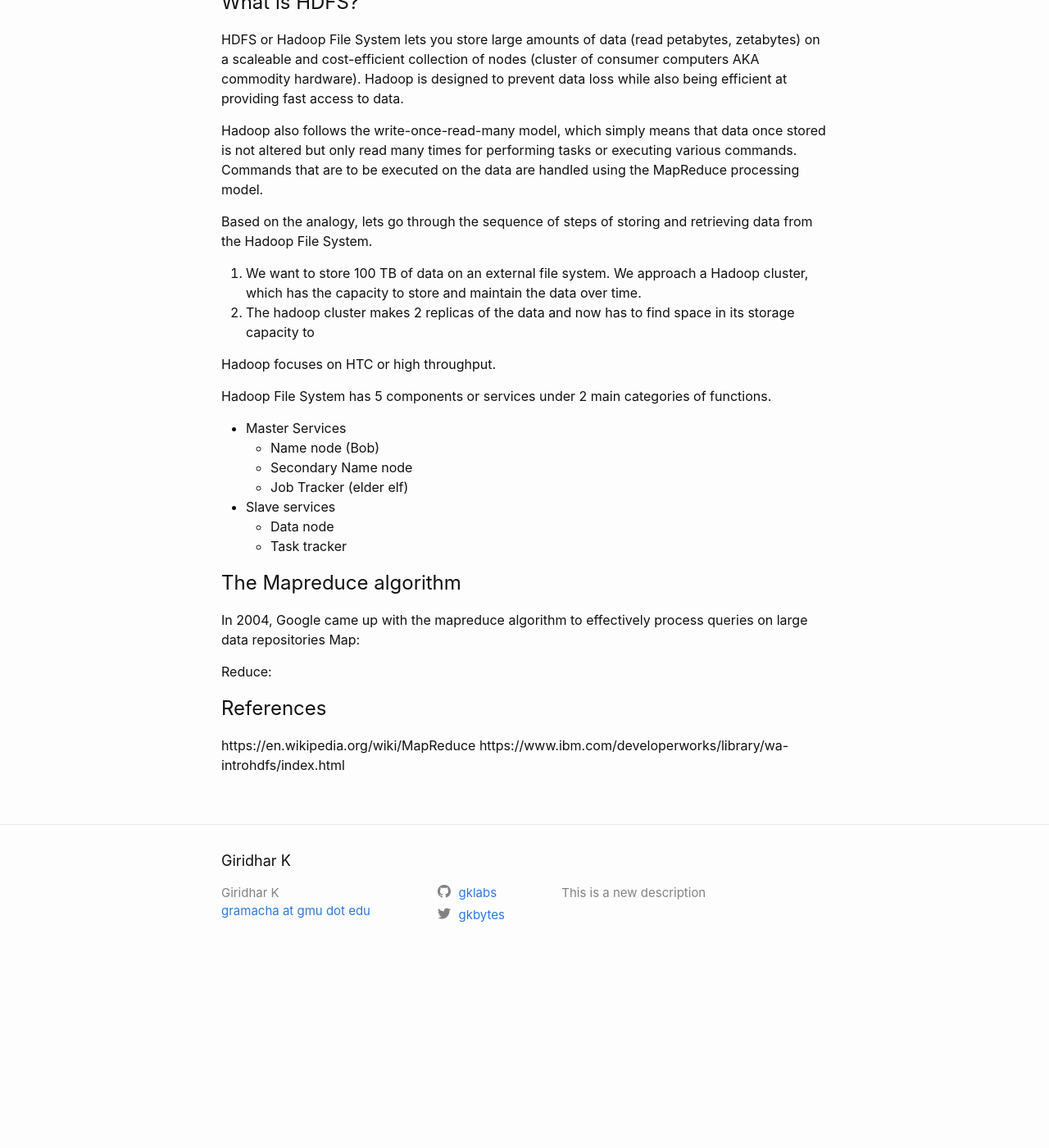
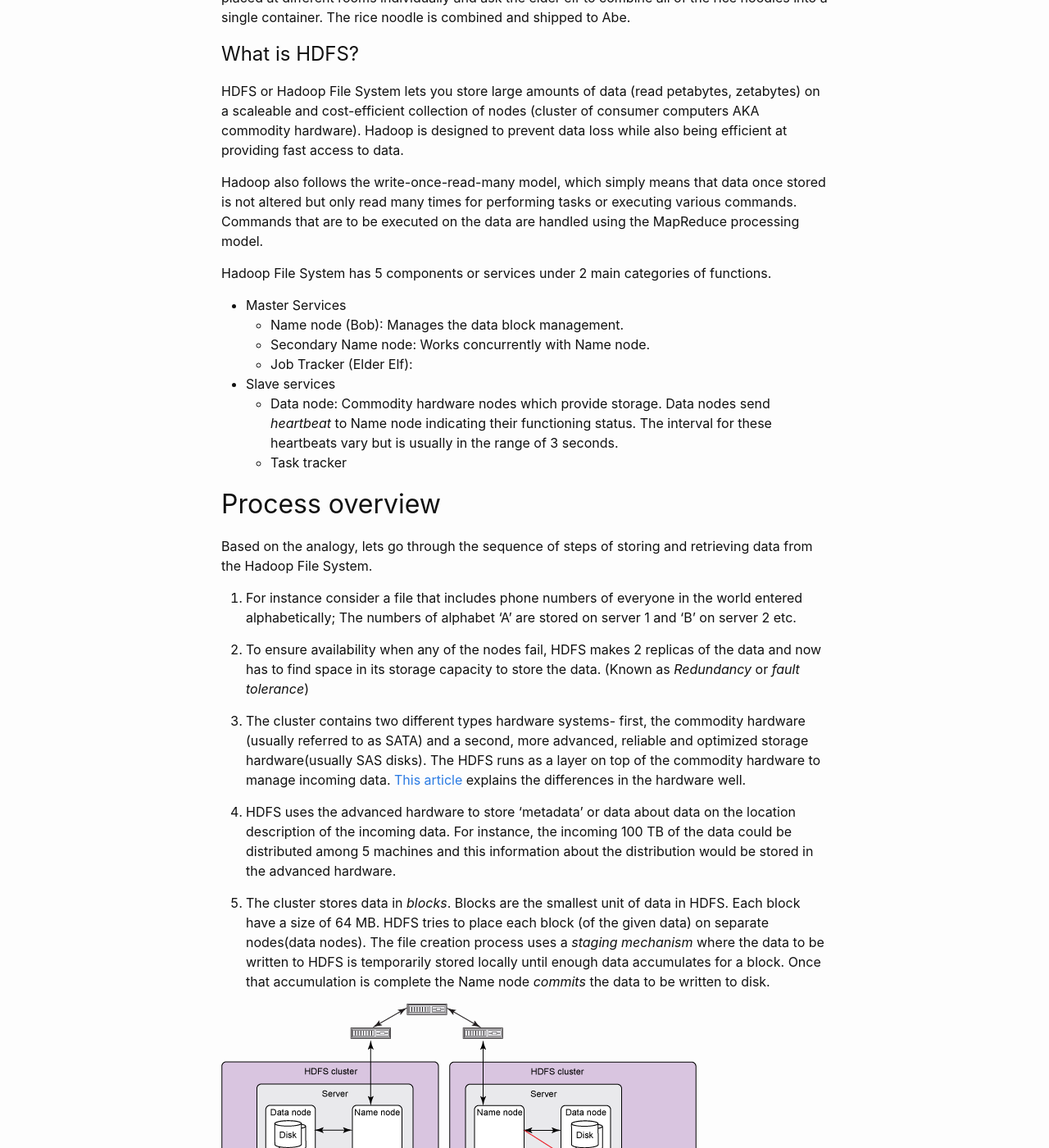
Before and after one commit to gklabs/gklabs.github.io, a Jekyll site: the page built from _posts/2020-05-25-gentle-intro-hadoop.markdown, in a window 1280 px wide and 1400 px high, scrolled down 1505 px. Shown: the whole window at 82% size. Built offline with Jekyll 4.4.1, drawn with Linux system fonts in a browser that asks for light colours; before the commit the page ends 2693 px from its top, so only the background shows below that; some of the changed text lies outside the part shown.

Commit message:
more progress in hadoop article

```diff
--- a/_posts/2020-05-25-gentle-intro-hadoop.markdown
+++ b/_posts/2020-05-25-gentle-intro-hadoop.markdown
@@ -4,6 +4,8 @@ title: "A gentle introduction to Hadoop"
 date: 2020-05-25 19:00:00
 categories: Big Data Hadoop
 ---
+status: in progress
+
 
 Introduction
 ====================
@@ -16,6 +18,7 @@ Why do we care about Big Data ?
 Consider the following facts:
 * Humans and human created systems generate a lot of data.
 * 95% of the new data was generated between 2010- 2016
+
 
 ![Information growth](/assets/Hilbert_InfoGrowth.png){:class="img-responsive"}
 
@@ -33,10 +36,9 @@ Data is knowledge and knowledge is wealth. If Machine learning models are a vehi
 
 Bob and the magic godown: An anology for Hadoop
 =================
-Consider farmer Abe cultivating rice and has a storage space in his house to store his yield. But the storage space is enough just to store yield of 100 sacks while on a good year he can end up with a yield more than 300 to 500 sacks. He would now have to approach the magic godown whose owner Bob is a friend to store the excess yield. Bob maintains a book with the details of room capacity and a team of elves in charge of each of the rooms in the godown. He offers to store all of Abe's yield. The magic in the godown is that it can create 2 replicas of the stock that is brought to it.
+Consider farmer Abe cultivating rice and has a storage space in his house to store his yield. But the storage space is enough just to store yield of 100 sacks while on a good year he can end up with a yield more than 300 to 500 sacks. He would now have to approach the magic godown whose owner Bob is a friend to store the excess yield. Bob maintains a book with the details of room capacity and a team of elves in charge of each of the rooms in the godown. He offers to store all of Abe's yield. The magic in the godown is that it can create 2 replicas of the stock that is brought to it. This is because Bob knows that his team of elves can sometimes be inefficient and therefore makes multiple copies of the stock.
 
 Two months later Abe wants 20 sacks of rice from the godown to make rice noodles and he goes to the godown. Bob knowing that the godown is capable of magic, *asks* for the recipe for the rice noodles and gives it to the godown elves. The godown elves *apply* the recipe to the sacks of rice placed at different rooms individually and ask the elder elf to combine all of the rice noodles into a single container. The rice noodle is combined and shipped to Abe.
-
 
 
 What is HDFS?
@@ -46,21 +48,32 @@ HDFS or Hadoop File System lets you store large amounts of data (read petabytes,
 
 Hadoop also follows the write-once-read-many model, which simply means that data once stored is not altered but only read many times for performing tasks or executing various commands. Commands that are to be executed on the data are handled using the MapReduce processing model.
 
+Hadoop File System has 5 components or services under 2 main categories of functions.
+* Master Services
+	* Name node (Bob): Manages the data block management.
+	* Secondary Name node: Works concurrently with Name node.
+	* Job Tracker (Elder Elf):
+
+* Slave services
+	* Data node: Commodity hardware nodes which provide storage. Data nodes send _heartbeat_ to Name node indicating their functioning status. The interval for these heartbeats vary but is usually in the range of 3 seconds.
+	* Task tracker
+
+## Process overview
 Based on the analogy, lets go through the sequence of steps of storing and retrieving data from the Hadoop File System.
 
-1. We want to store 100 TB of data on an external file system. We approach a Hadoop cluster, which has the capacity to store and maintain the data over time.
-1. The hadoop cluster makes 2 replicas of the data and now has to find space in its storage capacity to
+1. For instance consider a file that includes phone numbers of everyone in the world entered alphabetically; The numbers of alphabet 'A' are stored on server 1 and 'B' on server 2 etc.
 
-Hadoop focuses on HTC or high throughput.
+1. To ensure availability when any of the nodes fail, HDFS makes 2 replicas of the data and now has to find space in its storage capacity to store the data. (Known as _Redundancy_ or _fault tolerance_)
 
-Hadoop File System has 5 components or services under 2 main categories of functions.
-* Master Services
-	* Name node (Bob)
-	* Secondary Name node
-	* Job Tracker (elder elf)
-* Slave services
-	* Data node
-	* Task tracker
+1. The cluster contains two different types hardware systems- first, the commodity hardware (usually referred to as SATA) and a second, more advanced, reliable and optimized storage hardware(usually SAS disks). The HDFS runs as a layer on top of the commodity hardware to manage incoming data. [This article](https://hadoopoopadoop.com/2015/09/22/hadoop-hardware/) explains the differences in the hardware well.
+
+1. HDFS uses the advanced hardware to store 'metadata' or data about data on the location description of the incoming data. For instance, the incoming 100 TB of the data could be distributed among 5 machines and this information about the distribution would be stored in the advanced hardware.
+
+1. The cluster stores data in _blocks_. Blocks are the smallest unit of data in HDFS. Each block have a size of 64 MB. HDFS tries to place each block (of the given data) on separate nodes(data nodes). The file creation process uses a _staging mechanism_ where the data to be written to HDFS is temporarily stored locally until enough data accumulates for a block. Once that accumulation is complete the Name node _commits_ the data to be written to disk.
+
+
+
+![HDFS heartbeat process. Image from IBM's developer blog](/assets/heartbeat.jpg){:class="img-responsive"}
 
 
 
```
Also changed, not shown: other parts of _posts/2020-05-25-gentle-intro-hadoop.markdown (+7 -7 lines), assets/heartbeat.jpg (added), 1 other file.
